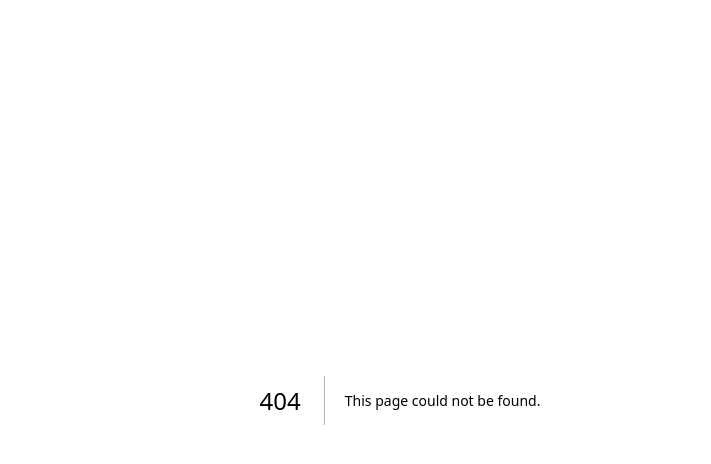
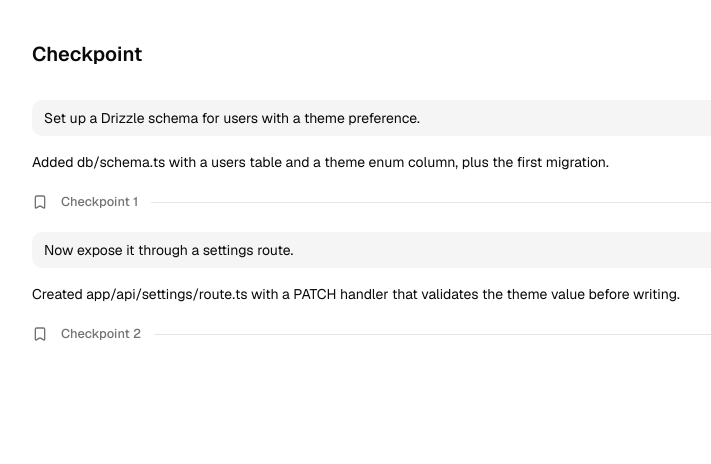
Before and after one commit to jamierthompson/uifiles, a Next.js app: page /preview/checkpoint in a window 1280 px wide. Before the commit this address had no page. Shown: the top 464 px of the page, without its empty margins (240-951 px from the left). Built offline with nearby package versions, Linux system fonts and the light colour scheme.

Commit message:
feat(ai): port checkpoint
Base UI port of AI Elements checkpoint. TooltipTrigger renders the Button; Separator is always semantic in Base UI.

```diff
--- /dev/null
+++ b/app/preview/checkpoint/page.tsx
@@ -0,0 +1,51 @@
+import { Message, MessageContent } from "@/components/ui/message"
+import {
+  Checkpoint,
+  CheckpointIcon,
+  CheckpointTrigger,
+} from "@/registry/ai/checkpoint"
+
+const turns = [
+  {
+    id: "turn-1",
+    user: "Set up a Drizzle schema for users with a theme preference.",
+    assistant:
+      "Added db/schema.ts with a users table and a theme enum column, plus the first migration.",
+  },
+  {
+    id: "turn-2",
+    user: "Now expose it through a settings route.",
+    assistant:
+      "Created app/api/settings/route.ts with a PATCH handler that validates the theme value before writing.",
+  },
+]
+
+export default function CheckpointPreview() {
+  return (
+    <>
+      <h1 className="font-heading text-xl font-semibold">Checkpoint</h1>
+      <div className="flex flex-col gap-4">
+        {turns.map((turn, index) => (
+          <div className="flex flex-col gap-4" key={turn.id}>
+            <Message align="end">
+              <MessageContent>
+                <p className="rounded-lg bg-muted px-3 py-2">{turn.user}</p>
+              </MessageContent>
+            </Message>
+            <Message>
+              <MessageContent>
+                <p>{turn.assistant}</p>
+              </MessageContent>
+            </Message>
+            <Checkpoint>
+              <CheckpointIcon />
+              <CheckpointTrigger tooltip="Restore the workspace to this point">
+                Checkpoint {index + 1}
+              </CheckpointTrigger>
+            </Checkpoint>
+          </div>
+        ))}
+      </div>
+    </>
+  )
+}
--- /dev/null
+++ b/registry/ai/checkpoint.tsx
@@ -0,0 +1,75 @@
+// Derived from Vercel AI Elements checkpoint.tsx (Apache-2.0, Copyright 2023 Vercel, Inc.).
+// Modified for uifiles: ported from Radix UI to Base UI; dependencies point at @uifiles.
+"use client"
+
+import { cn } from "cn"
+import type { LucideProps } from "lucide-react"
+import { BookmarkIcon } from "lucide-react"
+import type { ComponentProps, HTMLAttributes } from "react"
+import { Button } from "@/components/ui/button"
+import { Separator } from "@/components/ui/separator"
+import {
+  Tooltip,
+  TooltipContent,
+  TooltipTrigger,
+} from "@/components/ui/tooltip"
+
+export type CheckpointProps = HTMLAttributes<HTMLDivElement>
+
+export const Checkpoint = ({
+  className,
+  children,
+  ...props
+}: CheckpointProps) => (
+  <div
+    className={cn(
+      "flex items-center gap-0.5 overflow-hidden text-muted-foreground",
+      className
+    )}
+    {...props}
+  >
+    {children}
+    <Separator />
+  </div>
+)
+
+export type CheckpointIconProps = LucideProps
+
+export const CheckpointIcon = ({
+  className,
+  children,
+  ...props
+}: CheckpointIconProps) =>
+  children ?? (
+    <BookmarkIcon className={cn("size-4 shrink-0", className)} {...props} />
+  )
+
+export type CheckpointTriggerProps = ComponentProps<typeof Button> & {
+  tooltip?: string
+}
+
+export const CheckpointTrigger = ({
+  children,
+  variant = "ghost",
+  size = "sm",
+  tooltip,
+  ...props
+}: CheckpointTriggerProps) =>
+  tooltip ? (
+    <Tooltip>
+      <TooltipTrigger
+        render={
+          <Button size={size} type="button" variant={variant} {...props} />
+        }
+      >
+        {children}
+      </TooltipTrigger>
+      <TooltipContent align="start" side="bottom">
+        {tooltip}
+      </TooltipContent>
+    </Tooltip>
+  ) : (
+    <Button size={size} type="button" variant={variant} {...props}>
+      {children}
+    </Button>
+  )
```
Also changed, not shown: 1 other file (tests, documents, lock files or other folders).
